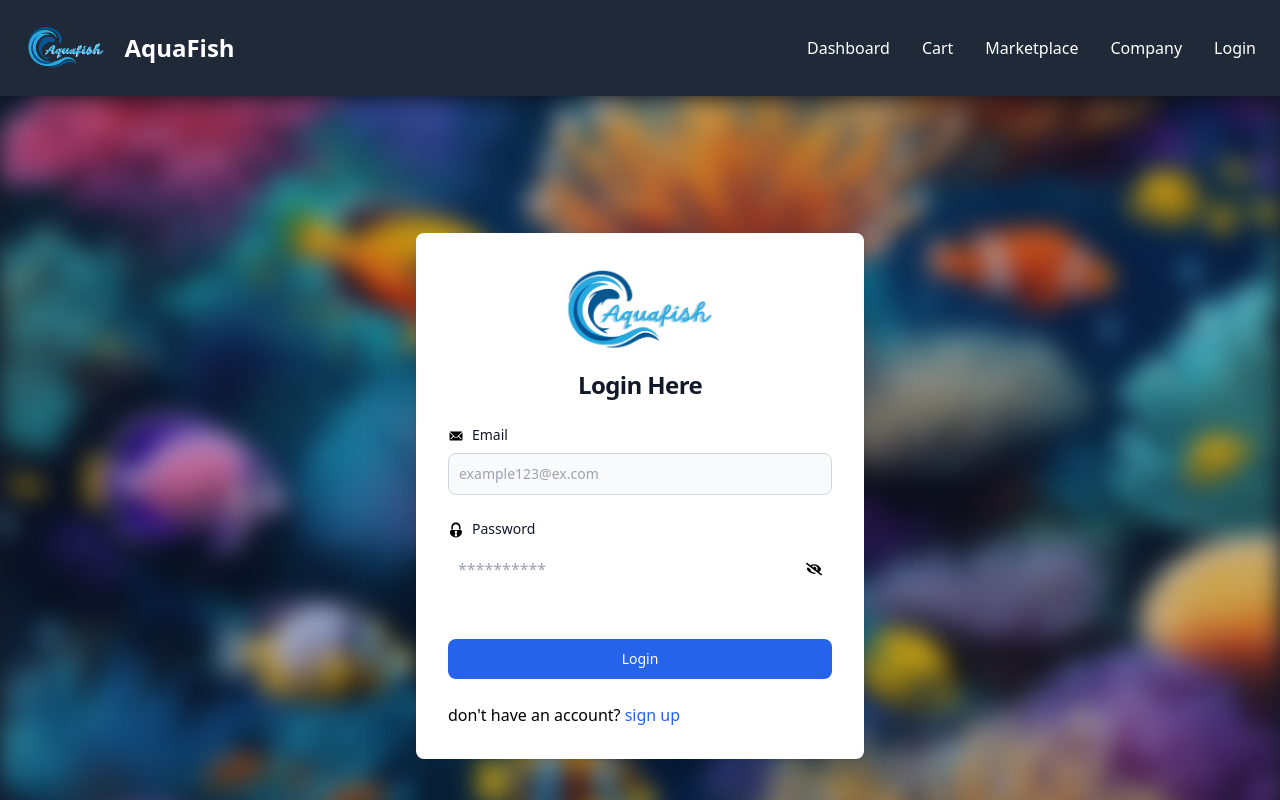
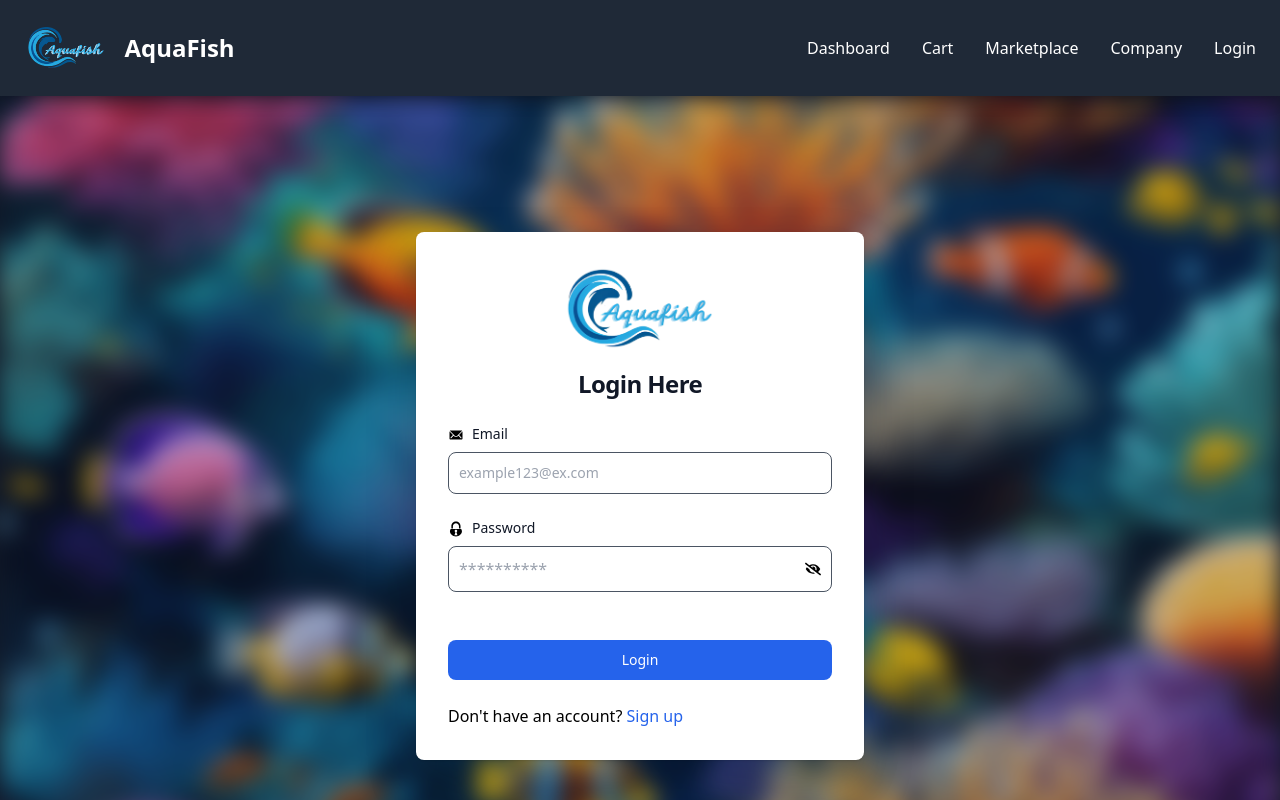
Before and after one commit to diikafirmansyah/FSSE-jan24_group-i_gfp_FE, a Next.js app in the folder gfp-app/: page /login in a window 1280 px wide. Shown: the top 800 px of the page. Built offline with nearby package versions, Linux system fonts and the light colour scheme.

Commit message:
feat: add api url from heroku

```diff
--- a/gfp-app/src/components/CartCard.tsx
+++ b/gfp-app/src/components/CartCard.tsx
@@ -3,6 +3,7 @@ import React from "react";
 import ModalDialogs from "./ModalDialogs";
 import { useState } from "react";
 import { FaRegTrashAlt } from "react-icons/fa";
+import { API_URL } from "@/config";
 
 interface Cart {
   id: number;
@@ -39,7 +40,7 @@ const ConfirmationCard: React.FC<CardProps> = ({ cart_items }) => {
 
       const token = localStorage.getItem("access_token");
 
-      const response = await fetch("http://127.0.0.1:5000/confirmations", {
+      const response = await fetch(`${API_URL}/confirmations`, {
         method: "POST",
         headers: {
           "Content-Type": "application/x-www-form-urlencoded",
@@ -68,7 +69,7 @@ const ConfirmationCard: React.FC<CardProps> = ({ cart_items }) => {
       const token = localStorage.getItem("access_token");
 
       const response = await fetch(
-        `http://127.0.0.1:5000/carts/${cart_items.product_id}`,
+        `${API_URL}/carts/${cart_items.product_id}`,
         {
           method: "DELETE",
           headers: {
--- /dev/null
+++ b/gfp-app/src/config.ts
@@ -0,0 +1 @@
+export const API_URL = "https://team-i-gfp-app-c1cdbf35898f.herokuapp.com";
--- a/gfp-app/src/pages/api/carts.ts
+++ b/gfp-app/src/pages/api/carts.ts
@@ -1,4 +1,5 @@
-const API_URL = "http://127.0.0.1:5000"; // api backend url
+import { API_URL } from "@/config";
+// const API_URL = "http://127.0.0.1:5000"; // api backend url
 
 
 // untuk menambahkan item ke keranjang
--- a/gfp-app/src/pages/cart/index.tsx
+++ b/gfp-app/src/pages/cart/index.tsx
@@ -3,6 +3,7 @@ import React, { useState, useEffect } from 'react';
 import Loading from '../../components/Loading';
 
 import CartCard from '../../components/CartCard';
+import { API_URL } from '@/config';
 
 interface Cart {
   id: number;
@@ -22,7 +23,7 @@ const Cart: React.FC = () => {
     const fetchCarts = async () => {
       const token = localStorage.getItem('access_token');
       try {
-        const response = await fetch("http://127.0.0.1:5000/carts", {
+        const response = await fetch(`${API_URL}/carts`, {
           method: "GET",
           headers: {
             "Content-Type": "application/x-www-form-urlencoded",
--- a/gfp-app/src/pages/dashboard/index.tsx
+++ b/gfp-app/src/pages/dashboard/index.tsx
@@ -3,6 +3,7 @@ import React from 'react';
 import Button from '../../components/Button';
 import { useRouter } from 'next/router';
 import useAuth from '@/middleware/auth';
+import { API_URL } from '@/config';
 
 const Dashboard: React.FC = () => {
     useAuth()
@@ -23,7 +24,7 @@ const Dashboard: React.FC = () => {
     const handleLogoutClick = async () => {
         const token = localStorage.getItem('access_token');
         try {
-            const response = await fetch("http://127.0.0.1:5000/users/logout", {
+            const response = await fetch(`${API_URL}/users/logout`, {
                 method: "GET",
                 headers: {
                     "Content-Type": "application/x-www-form-urlencoded",
--- a/gfp-app/src/pages/fish/[id].tsx
+++ b/gfp-app/src/pages/fish/[id].tsx
@@ -8,6 +8,7 @@ import Button from "@/components/Button";
 import Loading from "@/components/Loading";
 import useAuth from "@/middleware/auth";
 import { addToCart } from "../api/carts";
+import { API_URL } from "@/config";
 
 const nationalityMap: { [key: string]: string } = {
   usa: "us",
@@ -51,7 +52,7 @@ const FishDetail: React.FC = () => {
     const fetchProduct = async () => {
       const token = localStorage.getItem('access_token');
       try {
-        const response = await fetch(`http://127.0.0.1:5000/products/${id}`, {
+        const response = await fetch(`${API_URL}/products/${id}`, {
           method: "GET",
           headers: {
             "Content-Type": "application/x-www-form-urlencoded",
--- a/gfp-app/src/pages/login/index.tsx
+++ b/gfp-app/src/pages/login/index.tsx
@@ -2,6 +2,7 @@ import { useState } from "react";
 import { Formik, Form, Field, ErrorMessage } from "formik";
 import * as Yup from "yup";
 import { useRouter } from "next/router";
+import { API_URL } from "@/config";
 
 import { IoEyeSharp } from "react-icons/io5";
 import { FaEyeSlash } from "react-icons/fa";
@@ -37,18 +38,12 @@ const Login = () => {
   });
 
   const handleLogin = async (email: string, password: string) => {
-    // const formData = new FormData();
-    // formData.set('username', username);
-    // formData.set('email', email);
-    // formData.set('password', password);
-    console.log(email);
-    console.log(password);
 
     const formData = new URLSearchParams();
     formData.append("email", email);
     formData.append("password", password);
 
-    const response = await fetch("http://127.0.0.1:5000/users/login", {
+    const response = await fetch(`${API_URL}/users/login`, {
       method: "POST",
       headers: {
         "Content-Type": "application/x-www-form-urlencoded",
@@ -115,7 +110,7 @@ const Login = () => {
                       type="email"
                       placeholder="example123@ex.com"
                       values={onChangeEmail}
-                      className="bg-gray-50 border border-gray-300 text-gray-900 text-sm rounded-lg focus:ring-primary-600 focus:border-primary-600 block w-full p-2.5 dark:bg-gray-700 dark:border-gray-600 dark:placeholder-gray-400 dark:text-white dark:focus:ring-blue-500 dark:focus:border-blue-500"
+                      className="border text-sm rounded-lg focus:ring-primary-600 focus:border-primary-600 block w-full p-2.5  border-gray-600 placeholder-gray-400 text-black focus:ring-border-500 focus:border-blue-500"
                     />
                     <ErrorMessage name="email" component="div" />
                   </div>
@@ -130,14 +125,13 @@ const Login = () => {
                         Password
                       </label>
                     </div>
-                    <div className="mb-6 flex justify-between items-center p-2.5 rounded-lg space-x-1 dark:bg-gray-700 dark:border-gray-600 dark:placeholder-gray-400 dark:text-white dark:focus:ring-blue-500 dark:focus:border-blue-500">
+                    <div className="mb-6 flex justify-between items-center p-2.5 rounded-lg space-x-1 border border-gray-600 placeholder-gray-400 text-black focus:ring-border-500 focus:border-blue-500">
                       <Field
                         id="password"
                         name="password"
                         values={onChangePassword}
                         type={visible ? "password" : "text"}
                         placeholder="**********"
-                        // onChange={(e) => setPassword(e.target.value)}
                         className="block w-full  dark:bg-gray-700 dark:border-gray-600 dark:placeholder-gray-400"
                       />
                       <div
@@ -156,12 +150,12 @@ const Login = () => {
                     Login
                   </button>
                   <p>
-                    don't have an account?{" "}
+                    Don't have an account?{" "}
                     <a
                       href="/register"
                       className="text-primary-600 hover:underline text-blue-600"
                     >
-                      sign up
+                      Sign up
                     </a>
                   </p>
                 </Form>
--- a/gfp-app/src/pages/marketplace/index.tsx
+++ b/gfp-app/src/pages/marketplace/index.tsx
@@ -1,8 +1,9 @@
 import React, { useEffect, useState } from "react";
 import SearchBar from "@/components/SearchBar";
 import FishCard from "@/components/FishCard";
-import Filter from "@/components/filter";
+import Filter from "@/components/Filter";
 import useAuth from "@/middleware/auth";
+import { API_URL } from "@/config";
 
 interface Product {
   id: number;
@@ -35,7 +36,7 @@ const Marketplace: React.FC = () => {
     const fetchProducts = async () => {
       const token = localStorage.getItem('access_token');
       try {
-        const response = await fetch("http://127.0.0.1:5000/products", {
+        const response = await fetch(`${API_URL}/products`, {
           method: "GET",
           headers: {
             "Content-Type": "application/x-www-form-urlencoded",
--- a/gfp-app/src/pages/register/index.tsx
+++ b/gfp-app/src/pages/register/index.tsx
@@ -9,6 +9,7 @@ import { FaUser } from "react-icons/fa";
 import { IoIosMail } from "react-icons/io";
 import { GiPadlock } from "react-icons/gi";
 import { BsPhone } from "react-icons/bs";
+import { API_URL } from '@/config';
 
 
 const Register = () => {
@@ -64,7 +65,7 @@ const Register = () => {
 		formData.append("phonenumber", phoneNumber);
 		formData.append("role", role)
 
-		const response = await fetch('http://127.0.0.1:5000/users/register', {
+		const response = await fetch(`${API_URL}/users/register`, {
 			method: 'POST',
 			headers: {
 				'Content-Type': 'application/x-www-form-urlencoded',
--- a/gfp-app/src/pages/seller/index.tsx
+++ b/gfp-app/src/pages/seller/index.tsx
@@ -1,8 +1,9 @@
 import React, { useEffect, useState } from "react";
 import SearchBar from "@/components/SearchBar";
 import FishCard from "@/components/FishCard";
-import Filter from "@/components/filter";
+import Filter from "@/components/Filter";
 import useAuth from "@/middleware/auth";
+import { API_URL } from "@/config";
 
 interface Product {
   id: number;
@@ -35,7 +36,7 @@ const Seller: React.FC = () => {
     const fetchProducts = async () => {
       const token = localStorage.getItem('access_token');
       try {
-        const response = await fetch("http://127.0.0.1:5000/products/me", {
+        const response = await fetch(`${API_URL}/products/me`, {
           method: "GET",
           headers: {
             "Content-Type": "application/x-www-form-urlencoded",
```
Also changed, not shown: gfp-app/src/components/AddProductForm.tsx (+3 -14 lines), gfp-app/src/components/filter.tsx (indentation only).
